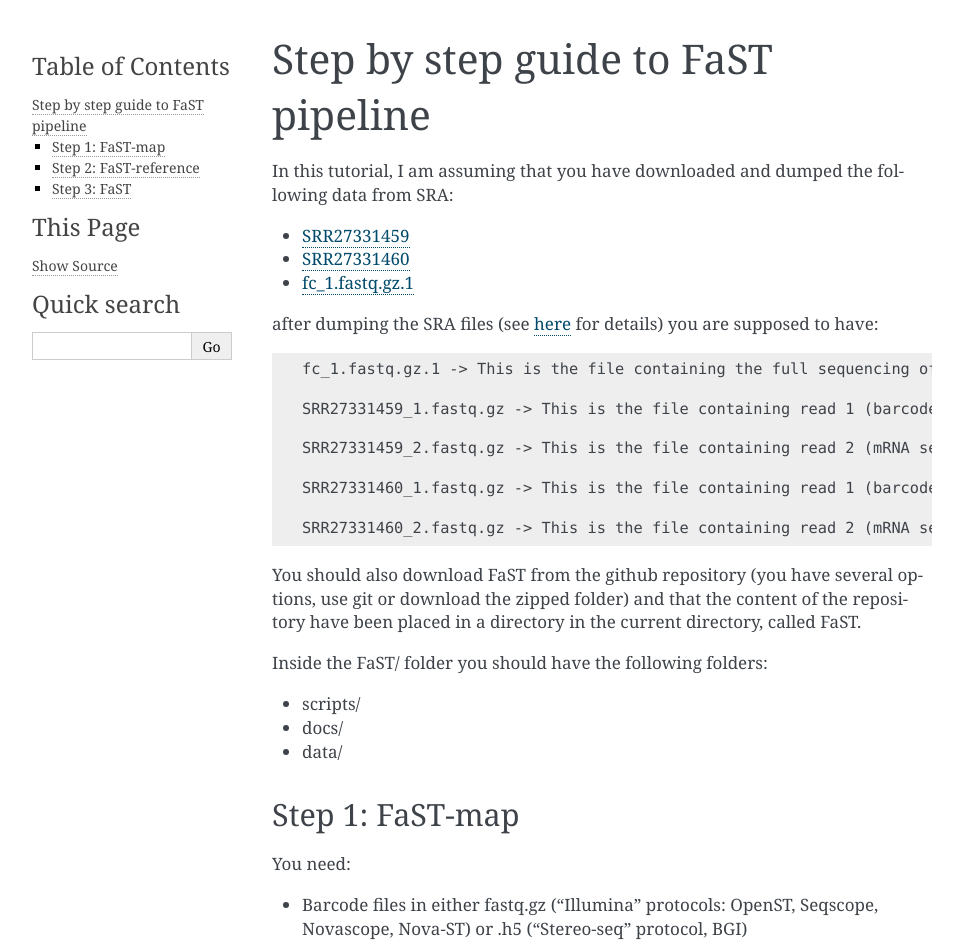
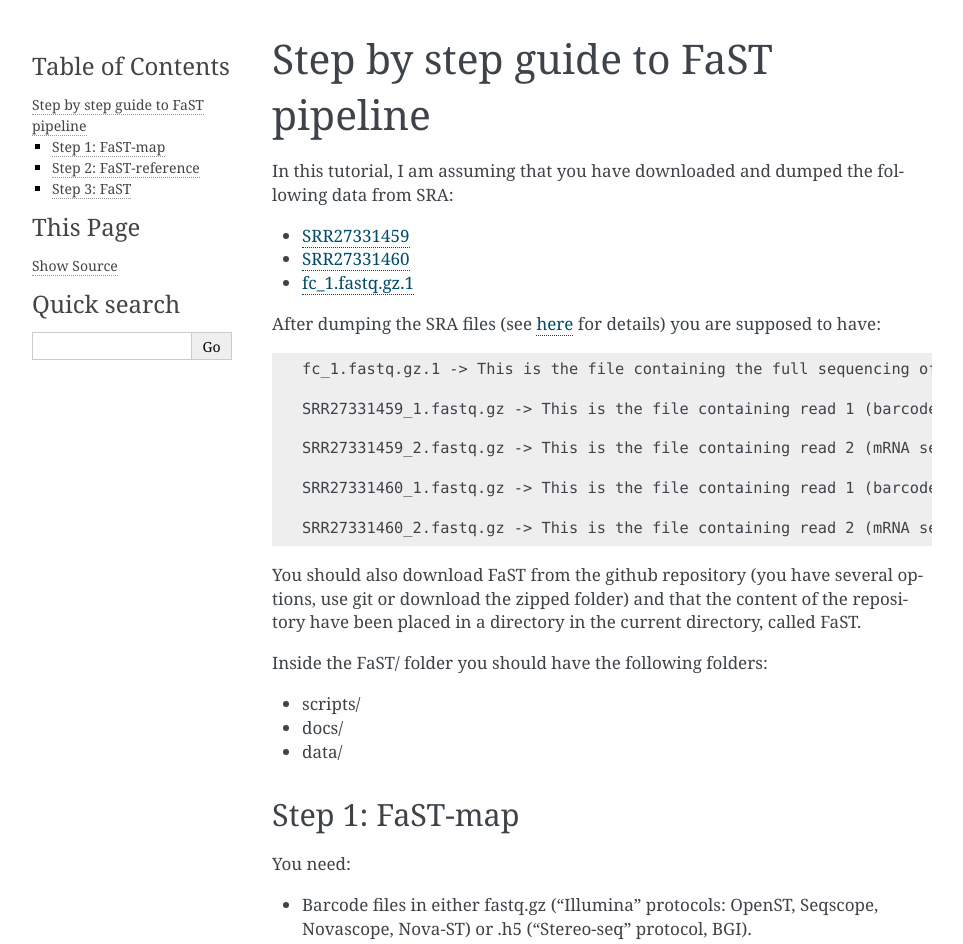
Before and after one commit to flcvlr/FaST, a Sphinx documentation site: the page built from docs/step-by-step.rst, in a window 1280 px wide and 1400 px high. Shown: the top 944 px of the window, without its empty margins (148-1111 px from the left). Built offline with Sphinx 7.4.7, drawn with Linux system fonts in a browser that asks for light colours; pages that are not in the unit, such as notebooks, are missing from menus; some of the changed text lies outside the part shown.

Commit message:
Add points

```diff
--- a/docs/step-by-step.rst
+++ b/docs/step-by-step.rst
@@ -9,7 +9,7 @@
 * `SRR27331460 <https://trace.ncbi.nlm.nih.gov/Traces/sra?run=SRR27331460>`_
 * `fc_1.fastq.gz.1 <https://sra-pub-src-2.s3.amazonaws.com/SRR27331427/fc_1.fastq.gz.1>`_
 
-after dumping the SRA files (see `here <https://github.com/ncbi/sra-tools/wiki/HowTo:-fasterq-dump>`_ for details) you are supposed to have:
+After dumping the SRA files (see `here <https://github.com/ncbi/sra-tools/wiki/HowTo:-fasterq-dump>`_ for details) you are supposed to have:
 
 .. code-block:: text
 
@@ -38,8 +38,8 @@
 
 You need:
 
-* Barcode files in either fastq.gz ("Illumina" protocols: OpenST, Seqscope, Novascope, Nova-ST) or .h5 ("Stereo-seq" protocol, BGI)
-* A Hard Drive with sufficient free space, about 200 Gb for "Illumina" protocols, 50 to 300 Gb for BGI (depending on the capture area used)
+* Barcode files in either fastq.gz ("Illumina" protocols: OpenST, Seqscope, Novascope, Nova-ST) or .h5 ("Stereo-seq" protocol, BGI).
+* A Hard Drive with sufficient free space, about 200 Gb for "Illumina" protocols, 50 to 300 Gb for BGI (depending on the capture area used).
 
 .. code-block:: bash
 
```
